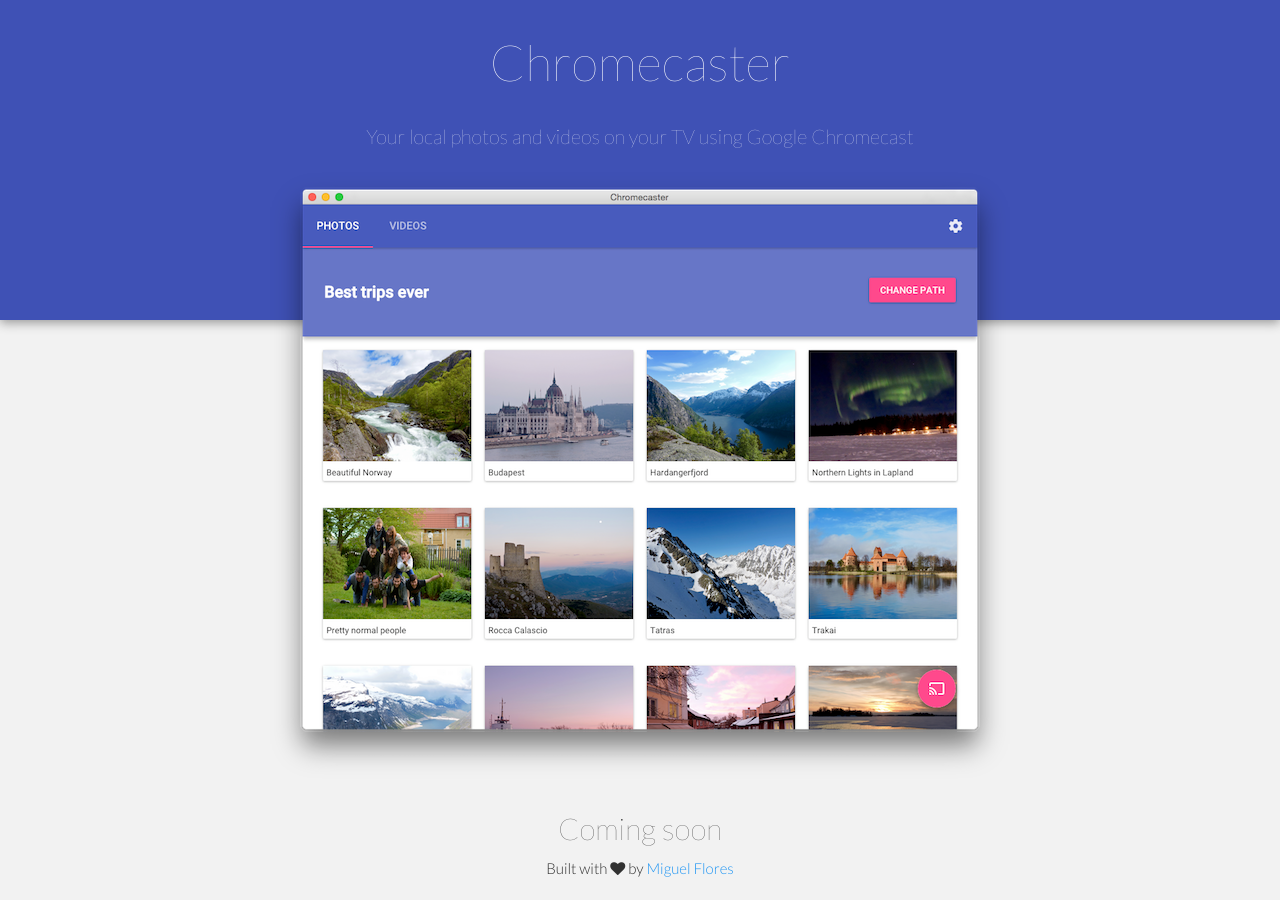
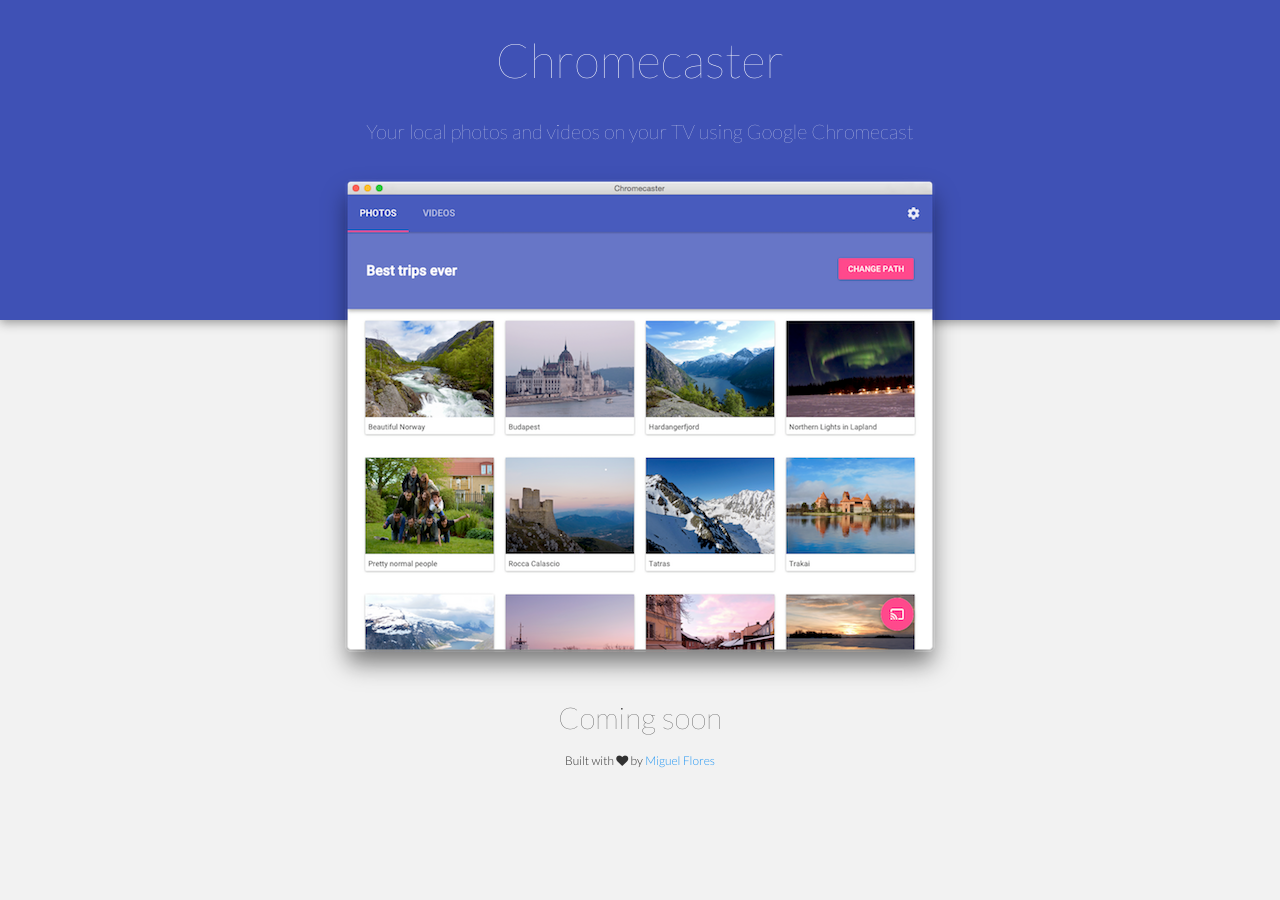
Before and after one commit to miguelfrde/chromecaster, a Jekyll site: the page built from index.html, in a window 1280 px wide. Built offline with Jekyll 4.4.1, drawn with Linux system fonts in a browser that asks for light colours; nearby versions of some CDN libraries.

Commit message:
Minor style changes to coming soon page

```diff
--- a/_layouts/main.html
+++ b/_layouts/main.html
@@ -17,12 +17,11 @@
     <p id="description">Your local photos and videos on your TV using Google Chromecast</p>
     <img id="logo" alt="Chromecaster" src="{{ site.img_path }}/screen.png">
     <h2 class="">Coming soon</h2>
+    <footer>
+      Built with <i class="fa fa-heart"></i> by <a href="http://www.miguelfrde.com">Miguel Flores</a>
+    </footer>
   </div>
 </section>
-
-<footer>
-  Built with <i class="fa fa-heart"></i> by <a href="http://www.miguelfrde.com">Miguel Flores</a>
-</footer>
 
 <script type="text/javascript">
   var gaJsHost = (("https:" == document.location.protocol) ? "https://ssl." : "http://www.");
--- a/public/css/stylesheet.css
+++ b/public/css/stylesheet.css
@@ -30,7 +30,7 @@
   position: absolute;
   width: 100%;
   height: 80%;
-  margin: 0 auto;
+  display: block;
 }
 
 h1,
@@ -39,11 +39,15 @@
   font-weight: 100;
 }
 
+h2 {
+  margin: 0;
+}
+
 p {
 }
 
 h1 {
-  font-size: 2.5rem;
+  font-size: 2.4rem;
 }
 
 #title,
@@ -69,10 +73,6 @@
 }
 
 footer {
-  width: 100%;
-  position: absolute;
-  height: 2rem;
-  font-size: 0.75rem;
-  bottom: 0;
-  left: 0;
+  font-size: 0.6rem;
+  margin: 1rem;
 }
```
Also changed, not shown: public/images/screen.png.
